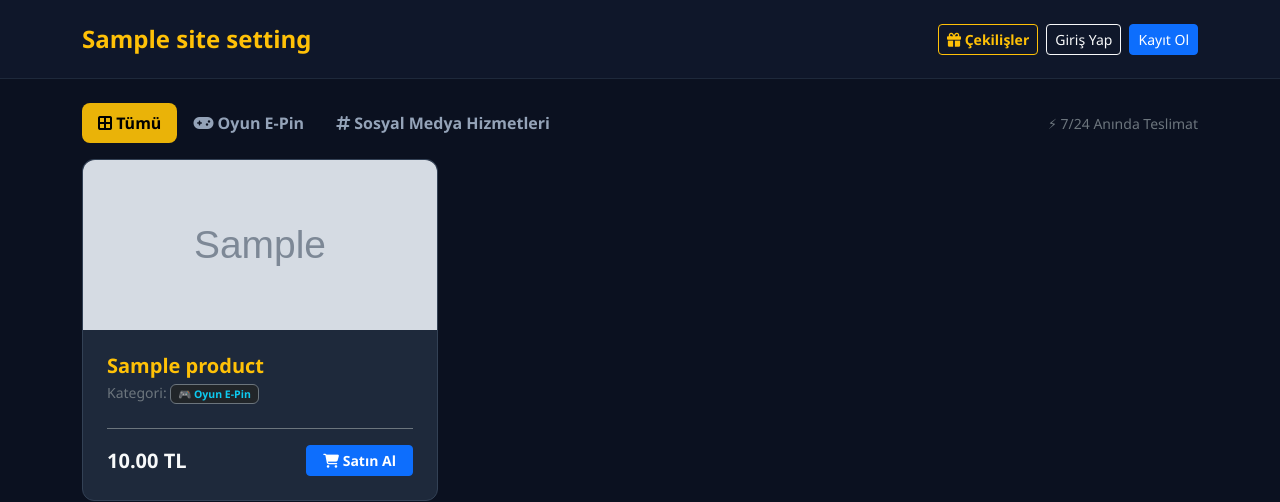
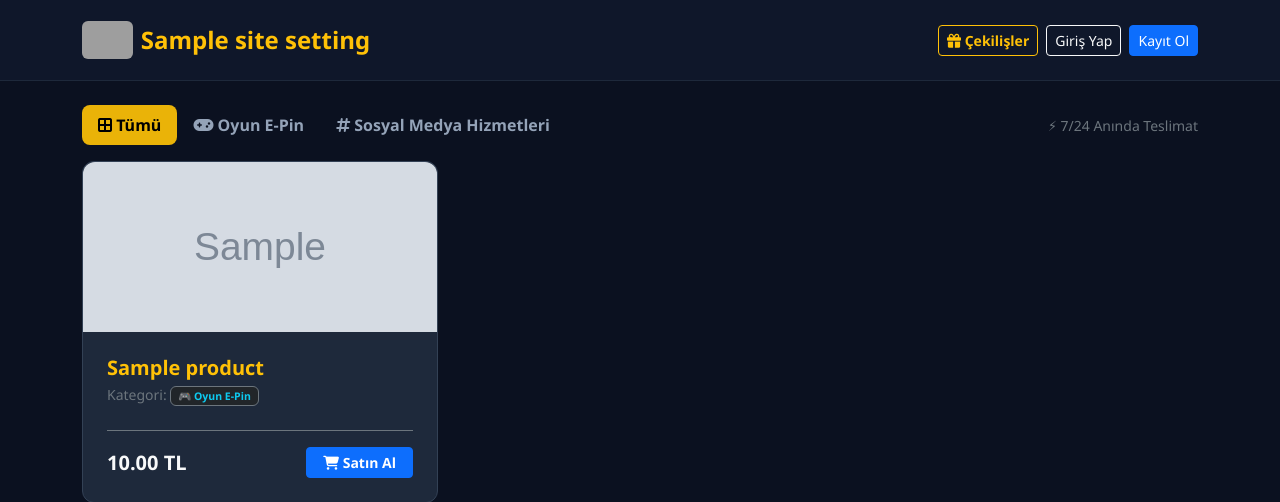
Before and after one commit to beratkalafat039-cyber/PinGamer, a Flask app: page / in a window 1280 px wide. Shown: the top 502 px of the page. Run offline with Flask 3, Linux system fonts and the light colour scheme; grey boxes marked "Sample" are stand-in pictures; a database or web service that is not in the repository returns one stand-in record (values such as "Sample title"); some libraries are stand-ins or nearby versions; grey boxes are pictures that could not be loaded.

Commit message:
Update index.html

```diff
--- a/templates/index.html
+++ b/templates/index.html
@@ -30,7 +30,15 @@
 
 <nav class="navbar navbar-expand-lg navbar-dark navbar-custom py-3">
     <div class="container">
-        <a class="navbar-brand fw-bold text-warning fs-4" href="/"><i class="{{ settings.icon }}"></i> {{ settings.title }}</a>
+        <!-- BİLGİSAYARDAN YÜKLENEN LOGO VE BAŞLIK -->
+        <a class="navbar-brand fw-bold text-warning fs-4 d-flex align-items-center" href="/">
+            {% if settings.logo %}
+                <img src="{{ settings.logo }}" alt="Logo" style="height: 38px; max-width: 140px; object-fit: contain;" class="me-2 rounded">
+            {% else %}
+                <i class="fa-solid fa-gamepad me-2"></i>
+            {% endif %}
+            <span>{{ settings.title }}</span>
+        </a>
 
         <div class="d-flex align-items-center gap-2">
             {% if username %}
```
